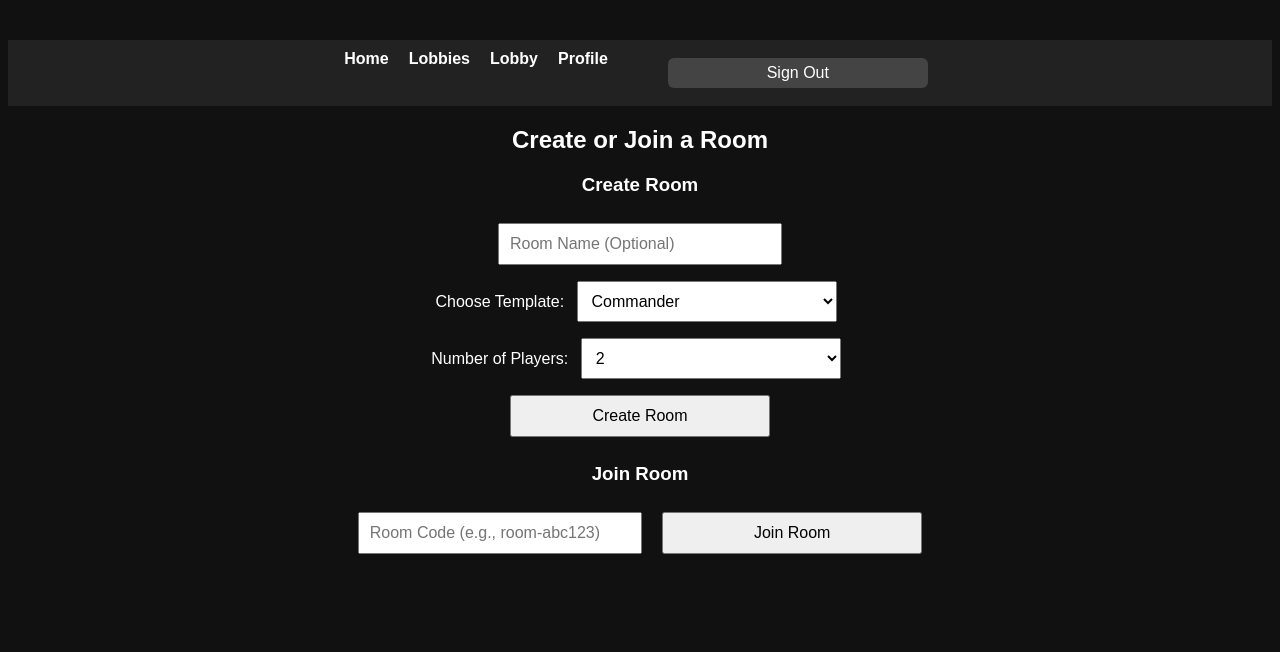
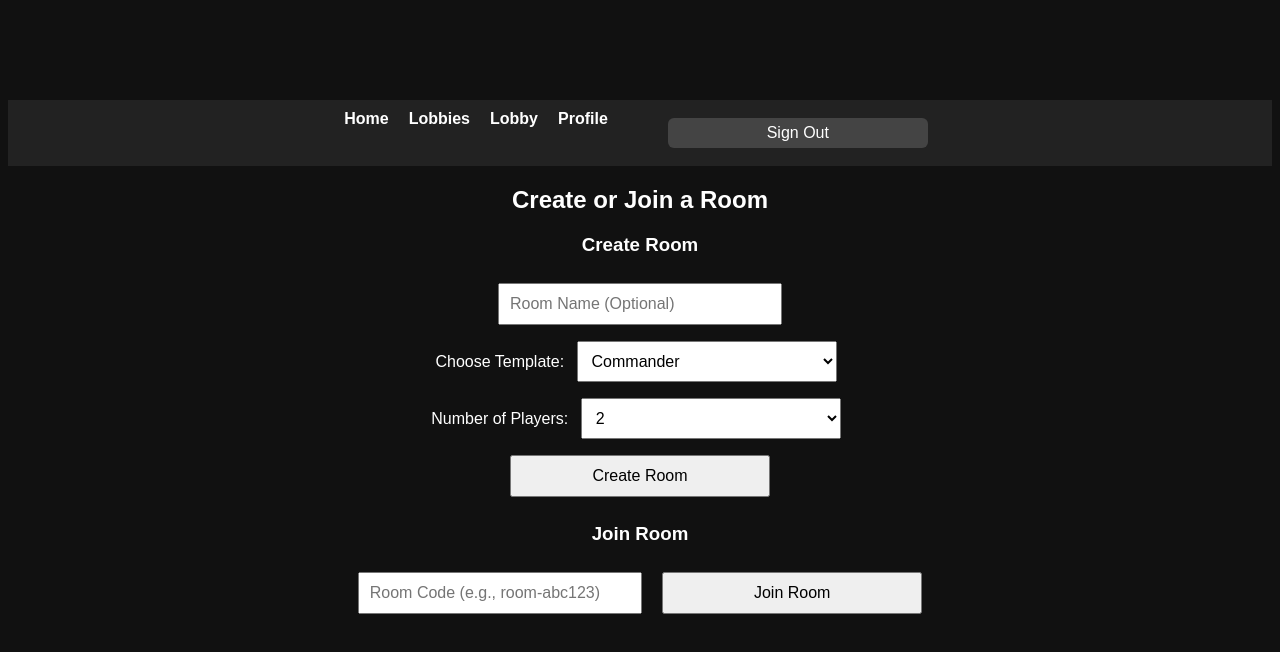
Before and after one commit to Forge-Lord/Table-Forge, a website with bundled scripts: page lobby.html in a window 1280 px wide. Built offline with nearby package versions, Linux system fonts and the light colour scheme; no server answers.

Commit message:
Update lobby.html

```diff
--- a/lobby.html
+++ b/lobby.html
@@ -9,7 +9,7 @@
       color: white;
       font-family: sans-serif;
       text-align: center;
-      margin-top: 40px;
+      margin-top: 100px;
     }
     input, button, select {
       font-size: 16px;
```
